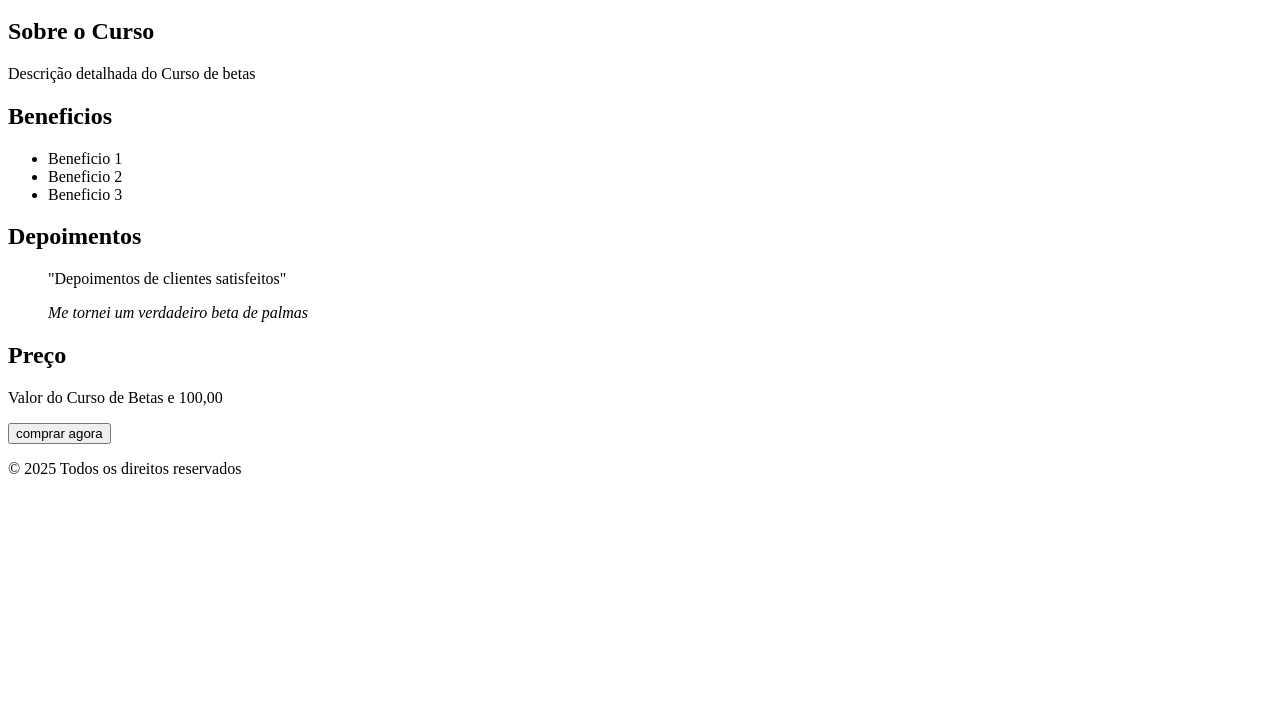
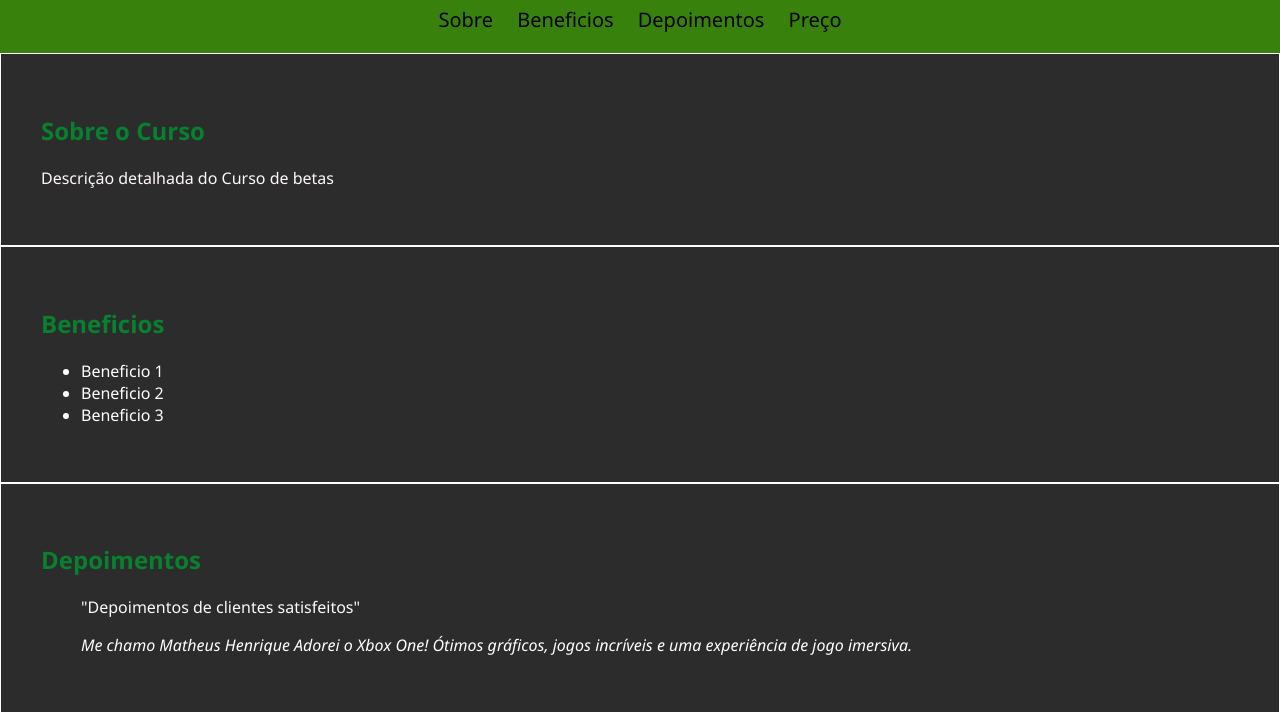
Before and after one commit to Pauloemanuelsilva/Vender-Xbox, a plain HTML site: page index.html in a window 1280 px wide. Shown: the part 100-813 px from the top of the page. Drawn offline with Linux system fonts and the light colour scheme.

Commit message:
Pagina do produto

```diff
--- a/css/style.css
+++ b/css/style.css
@@ -0,0 +1,58 @@
+body{
+ font-family: 'Segoe UI', Tahoma, Geneva, Verdana, sans-serif;
+    margin: 0;
+    padding: 0;
+    background-color: rgba(0, 0, 0, 0.829);
+}
+
+header{
+    background-color: rgb(56, 129, 13);
+    padding: 20px;
+    text-align: center;
+}
+
+nav a{
+    display: inline-block;
+    margin: 0 10px;
+    text-decoration: none;
+    color: rgb(0, 0, 0);
+    font-size: 20px;
+}
+
+section{
+    padding: 40px;
+    border: 1px solid #ffffff;
+
+}
+
+#comprar{
+    background-color: rgb(19, 168, 81);
+    color: aliceblue;
+    padding: 10px 20px;
+    border: none;
+    cursor: pointer;
+}
+
+footer{
+    background-color: rgb(10, 126, 35);
+    color: #272424;
+    padding: 10px;
+    text-align: center;
+}
+
+
+ h2{
+    color: rgb(7, 129, 48);
+}
+
+p{
+    color: rgb(255, 248, 248);
+}
+
+li{
+     color: rgb(255, 255, 255);
+ }
+
+ cite{
+    color: #ffffff;
+ }
--- a/index.html
+++ b/index.html
@@ -39,14 +39,14 @@
         <h2>Depoimentos</h2>
         <blockquote>
             <p>"Depoimentos de clientes satisfeitos"</p>
-            <cite>Me tornei um verdadeiro beta de palmas</cite>
+            <cite>Me chamo Matheus Henrique Adorei o Xbox One! Ótimos gráficos, jogos incríveis e uma experiência de jogo imersiva.</cite>
         </blockquote>
     </section>
 
     <!--Ancora Valor/preço-->
     <section id="preço">
         <h2>Preço</h2>
-        <p>Valor do Curso de Betas e 100,00</p>
+        <p>Valor do  XBOX ONE R$ 2.500,00</p>
         <button id="comprar">comprar agora</button>
 
     </section>
--- a/js/script.js
+++ b/js/script.js
@@ -0,0 +1,4 @@
+const comprarButton = document.getElementById('comprar');
+comprarButton.addEventListener('click', () => {
+window.location.href = 'https://pay.kiwify.com.br/bdd4lj0';
+});
```
